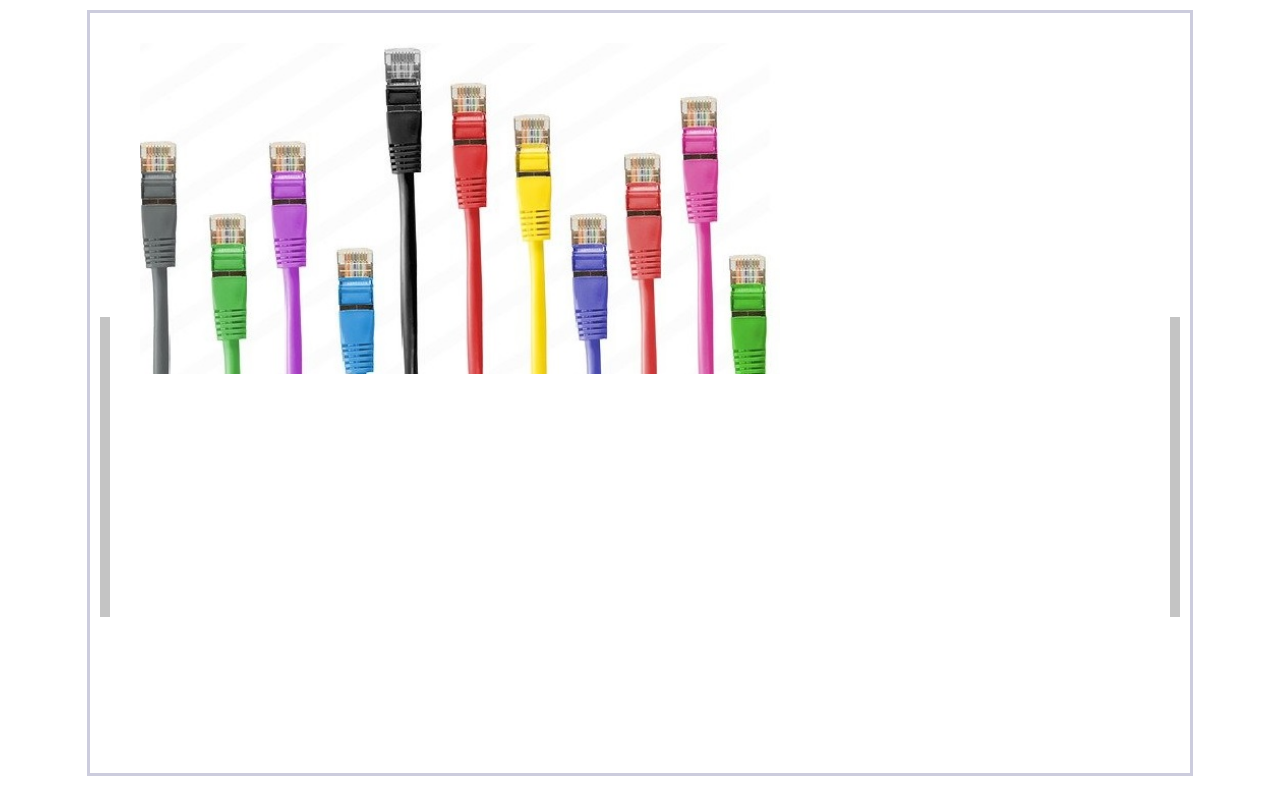
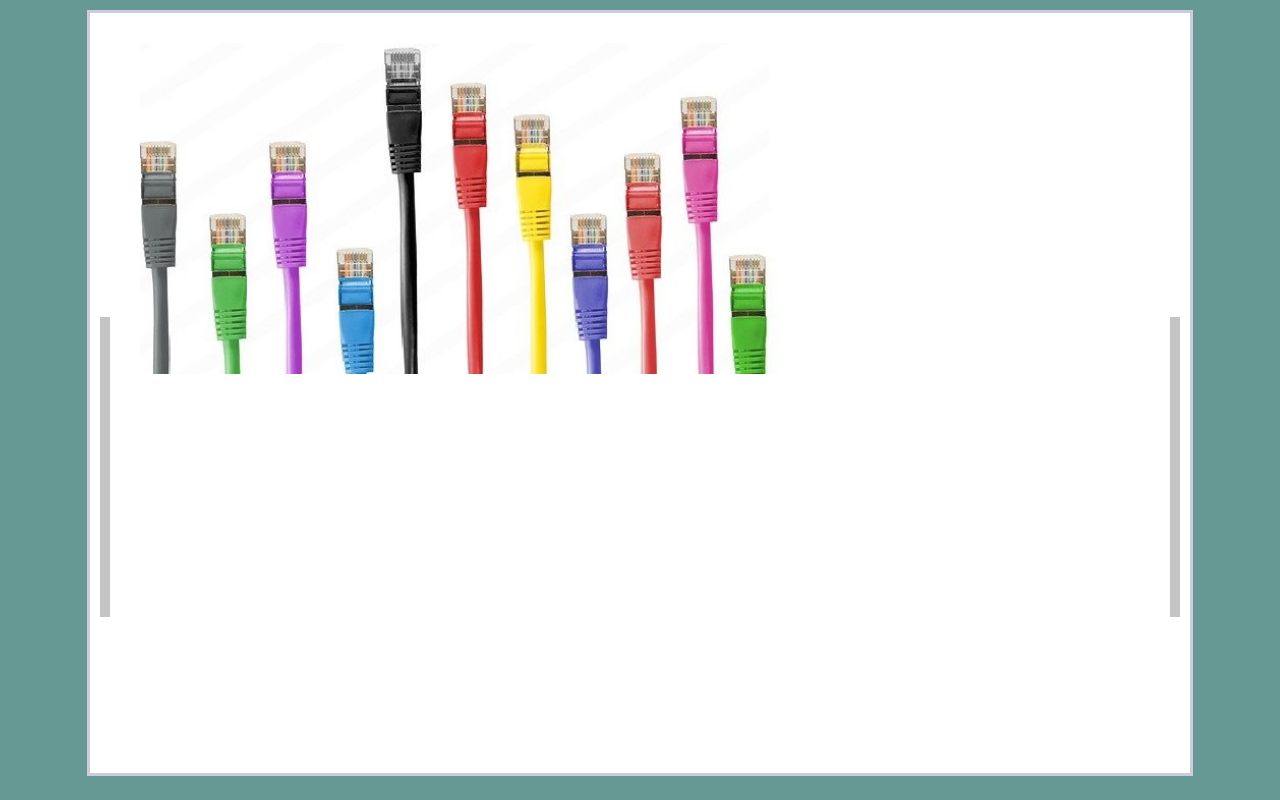
Before and after one commit to alecsjej/diplomieren, a plain HTML site: page index.html in a window 1280 px wide. Drawn offline with Linux system fonts and the light colour scheme; grey boxes are pictures that could not be loaded.

Commit message:
Update style.css

```diff
--- a/CSS/style.css
+++ b/CSS/style.css
@@ -1,3 +1,6 @@
+body{
+background-color:#669994;
+}
 img {
   width: 80%;
 }
```
